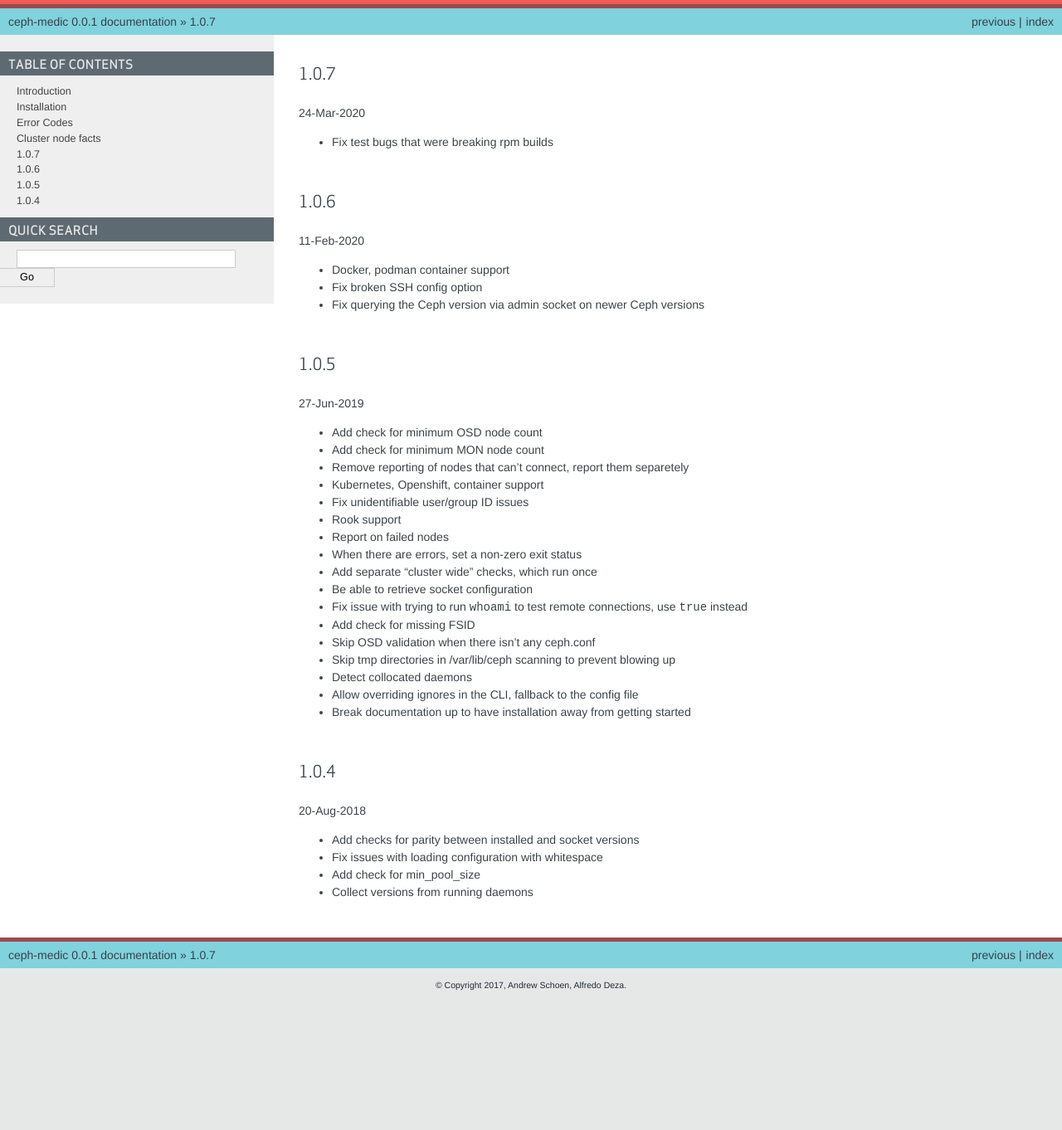
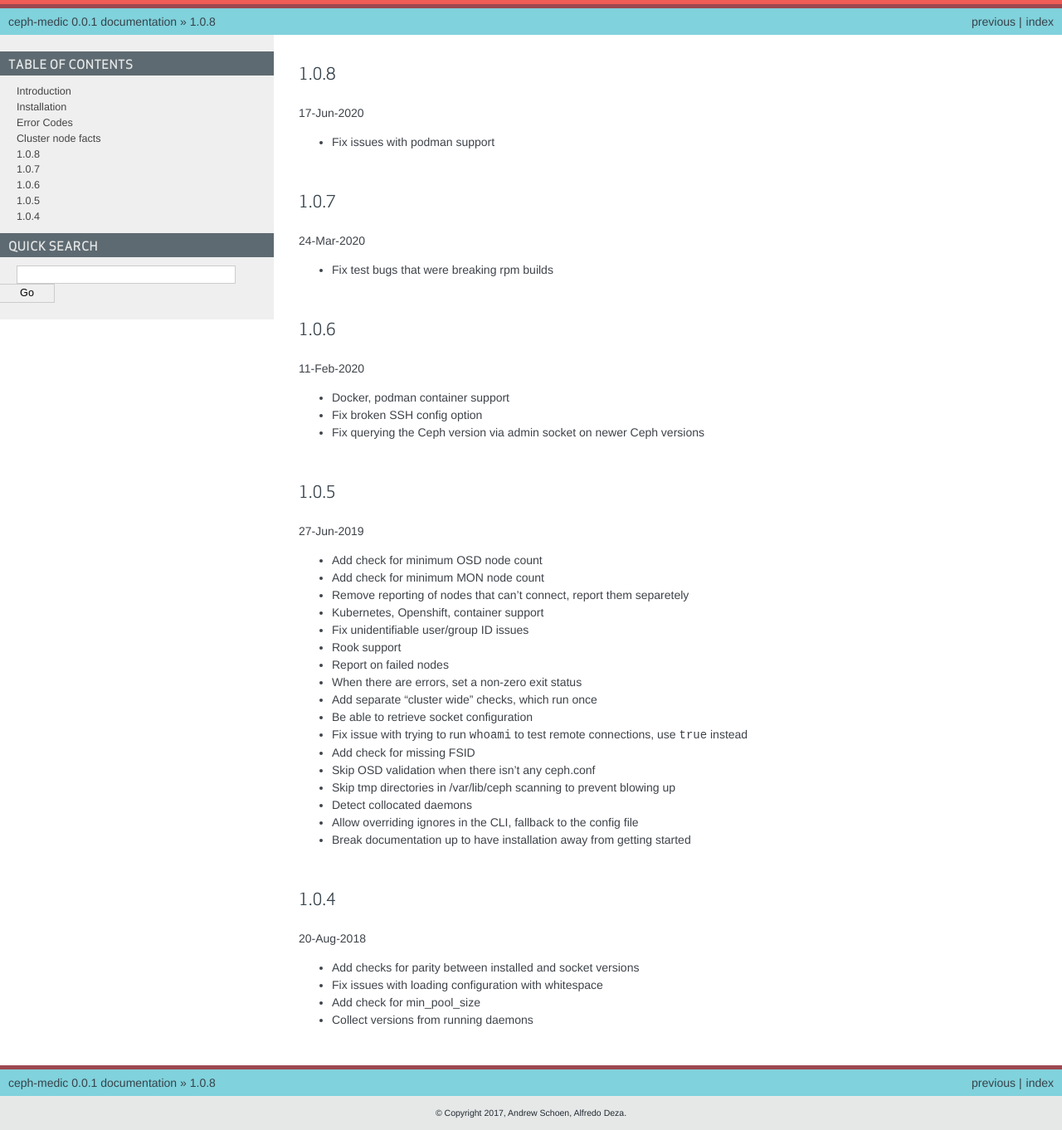
Before and after one commit to ceph/ceph-medic, a Sphinx documentation site: the page built from docs/source/changelog.rst, in a window 1280 px wide. Shown: the whole page at 83% size. Built offline with Sphinx 7.4.7, drawn with Linux system fonts in a browser that asks for light colours; before the commit the page ends 1208 px from its top, so only the background shows below that.

Commit message:
Prepare for 1.0.8
Signed-off-by: Zack Cerza <zack@redhat.com>

```diff
--- a/ceph_medic/__init__.py
+++ b/ceph_medic/__init__.py
@@ -22,4 +22,4 @@
 
 daemon_types = [i for i in metadata.keys() if i not in ('nodes', 'failed_nodes', 'cluster')]
 
-__version__ = '1.0.7'
+__version__ = '1.0.8'
--- a/docs/source/changelog.rst
+++ b/docs/source/changelog.rst
@@ -1,3 +1,9 @@
+1.0.8
+-----
+17-Jun-2020
+
+* Fix issues with podman support
+
 1.0.7
 -----
 24-Mar-2020
```
Also changed, not shown: 1 other file.
